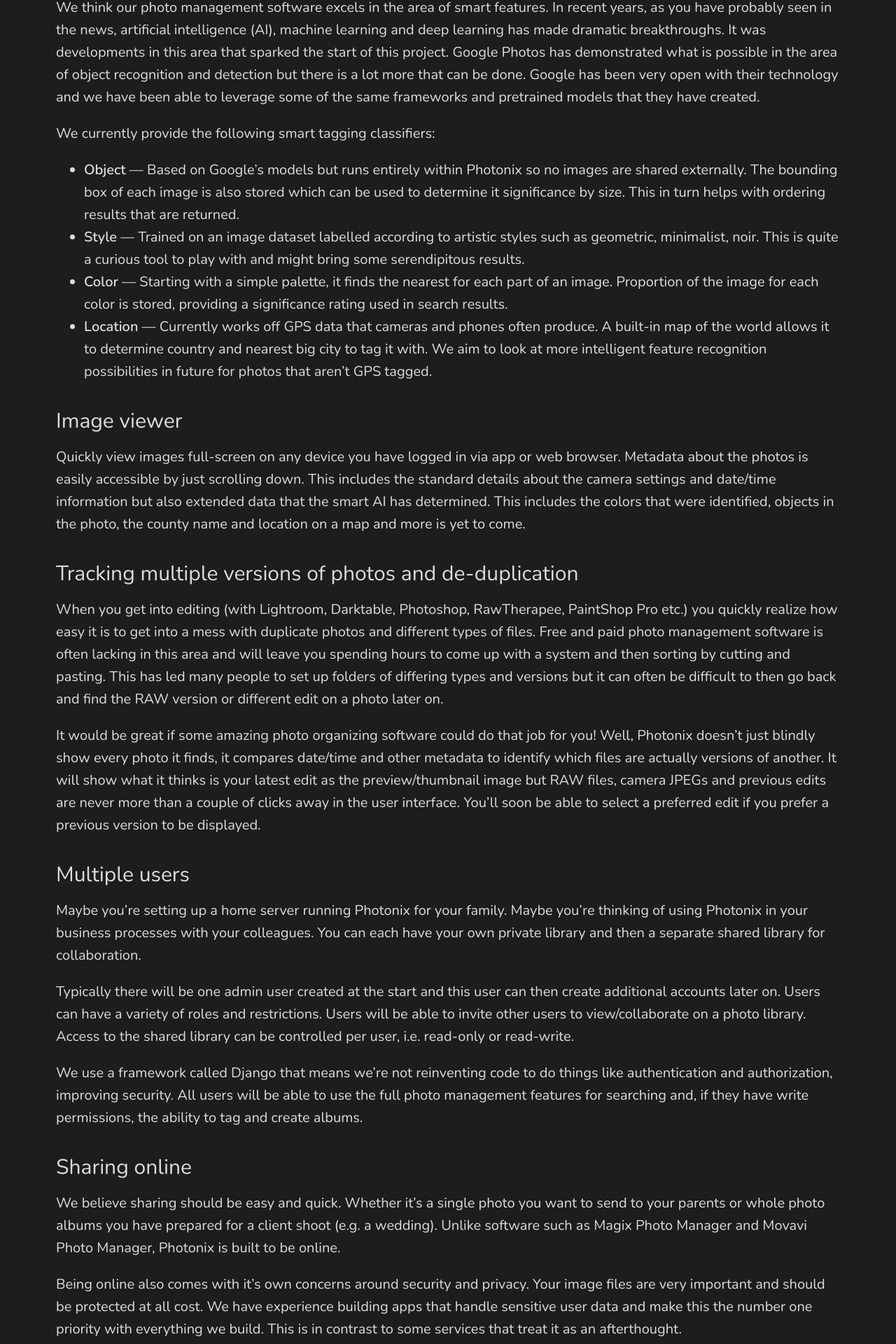
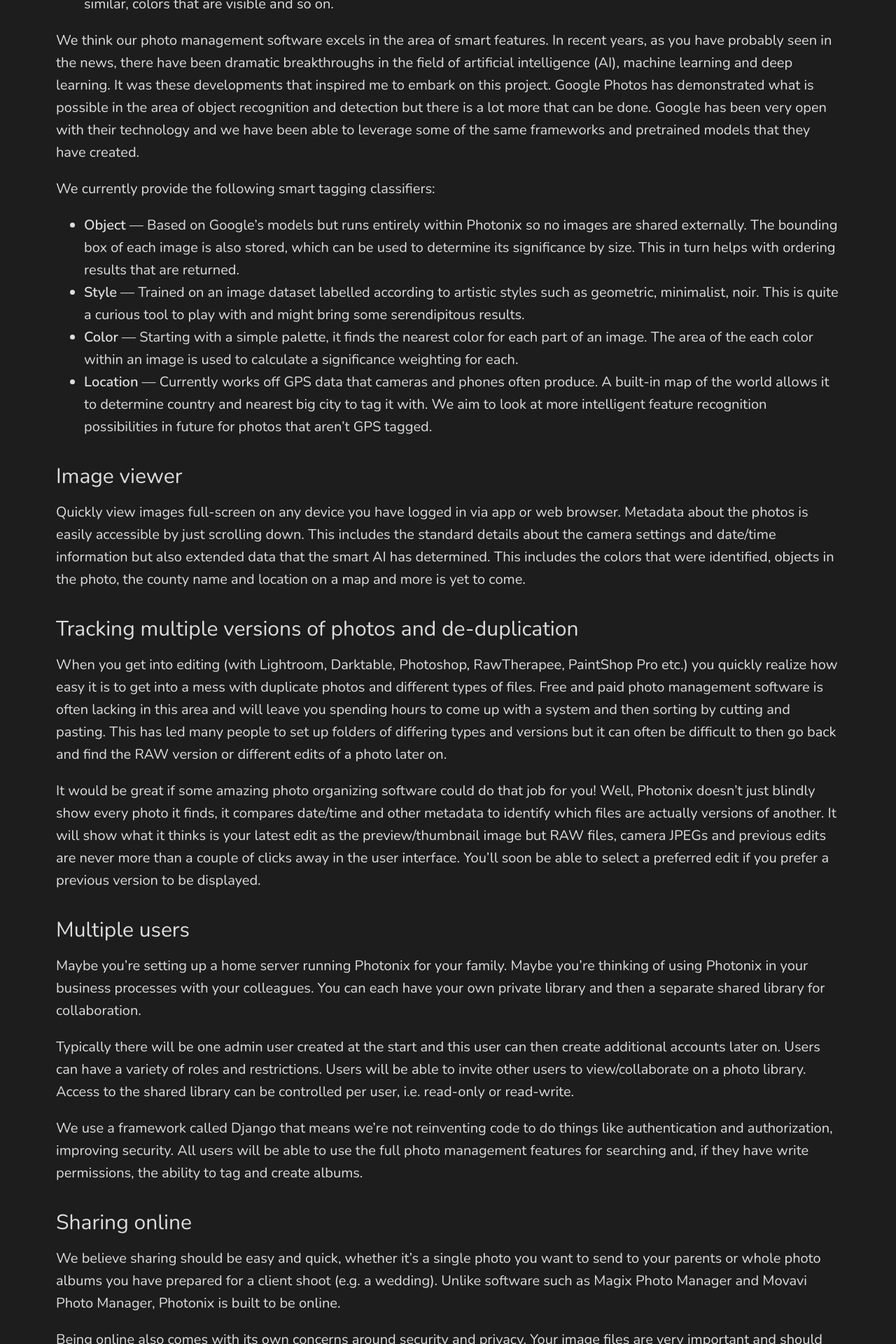
Before and after one commit to photonixapp/photonix-website, a Django app: page / in a window 1280 px wide. Shown: the part 3040-4960 px from the top of the page at 70% size. Run offline with Django 3.2, Linux system fonts and the light colour scheme; some libraries are stand-ins or nearby versions.

Commit message:
Homepage copy updates

```diff
--- a/project/settings.py
+++ b/project/settings.py
@@ -124,7 +124,7 @@
 
 LANGUAGE_CODE = 'en-gb'
 
-TIME_ZONE = 'UTC'
+TIME_ZONE = 'Europe/London'
 
 USE_I18N = True
 
--- a/static/css/style.css
+++ b/static/css/style.css
@@ -85,7 +85,7 @@
   margin: 0 auto;
 }
 header h2 {
-  font-size: 1.5rem;
+  font-size: 1.25rem;
   font-weight: 300;
   margin: 0 0 3rem;
   line-height: 1;
--- a/templates/index.html
+++ b/templates/index.html
@@ -7,7 +7,7 @@
     <h2>Photo Manager</h2>
     <div>
       <p>Photonix is a photo management application that solves a lot of problems. Once set up it will ingest all the photos in your collection and start building up an image database of everything you could want to search and filter by. It makes your entire collection available to you, whichever device you’re using — as long as you can get to a web browser.</p>
-      <p>We think Photonix could work well for you if you’re a keen photographer. It’s aim is to be invisible to your existing process (downloading photos from your camera, editing and saving) but to be there whenever and wherever you need to find a photo again. Smart filtering means you can get to the photo or album you need. Object recognition, location awareness, color analysis and a growing set of other algorithms can save you a lot of time.</p>
+      <p>We think Photonix could work well for you if you’re a keen photographer. Its aim is to be invisible to your existing process (downloading photos from your camera, editing and saving) but to be there whenever and wherever you need to find a photo again. Smart filtering means you can get to the photo or album you need. Object recognition, location awareness, color analysis and a growing set of other algorithms can save you a lot of time.</p>
     </div>
   </header>
 
@@ -19,7 +19,8 @@
   {% include 'snippets/mailinglist_signup.html' %}
 
   <section>
-    <p>Images are everywhere in our lives today but all too often these gems end up as just files and folders on a hard drive — never to be seen again. Professional photographers spend a lot of time on photo editing so it’s important that those photos (and associated RAW files) can be easily retrieved later on. Using a photo editor (such as Lightroom, Darktable or Photoshop) is time consuming so get more value from that. Photo editing software has evolved a lot over the years but often your photo management tool can feel stuck in the past. Maybe you let iCloud Photo Library, Google Photos or Picasa take charge of your daily snaps but find managing your professional SLR image files a much less slick affair. If you’re struggling to find software that will help with photo organizing then we think this could be the solution.</p>
+    <p>Images are everywhere in our lives today, but all too often these gems end up as just files and folders on a hard drive — never to be seen again. Professional photographers spend a lot of time on photo editing so it’s important that those photos (and associated RAW files) can be easily retrieved later on. Using a photo editor (such as Lightroom, Darktable or Photoshop) is time consuming so get more value from that. Photo editing software has evolved a lot over the years, but often your photo management tool can feel stuck in the past.</p>
+    <p>Maybe you let iCloud Photo Library, Google Photos or Picasa take charge of your daily snaps but find managing your professional SLR image files a much less slick affair. If you’re struggling to find software that will help with photo organizing, we think this could be the solution.</p>
     <img src="/static/images/pipeline.svg" class="pipeline" />
   </section>
 
@@ -27,19 +28,19 @@
     <h2>Features</h2>
 
     <h3>Image organizer</h3>
-    <p>To have an organized collection photos we believe photos should be tagged with as much useful information as possible. Tags are different from categories as a single photo can have many tags but could only be in a single category. This is why we think tagging is a lot better than trying to decide on a descriptive folder name to store it in. Having a database allows super fast filtering of photos by tags.</p>
+    <p>To have an organized collection of photos we believe each one should be tagged with as much useful information as possible. Tags are different from categories; a single photo can have many tags but could only be in a single category. This is why we think tagging is a lot better than trying to decide on a descriptive folder name to store it in. Having a database allows super fast filtering of photos by tags.</p>
     <p>There are several different sources for these tags:</p>
     <ul>
-      <li><strong>Metadata that the camera produces</strong> — aperture, shutter speed, GPS location, date and time are example of these.</li>
-      <li><strong>Features that the user provides because they anticipate searching for them later</strong> — this could be things like a family member’s name, a holiday that photos were taken on or objects that are in the photo.</li>
-      <li><strong>Smart features that a computer has learnt to identify</strong> — these could be objects that were detected, styles that are similar, colors that are visible and more.</li>
+      <li><strong>Metadata that the camera produces</strong> — aperture, shutter speed, GPS location, date and time are examples of these.</li>
+      <li><strong>Features that the user provides because they anticipate searching for them later</strong> — this could be things like a family member’s name, a holiday where photos were taken or objects in the photo.</li>
+      <li><strong>Smart features that a computer has learnt to identify</strong> — these could be objects that were detected, styles that are similar, colors that are visible and so on.</li>
     </ul>
-    <p>We think our photo management software excels in the area of smart features. In recent years, as you have probably seen in the news, artificial intelligence (AI), machine learning and deep learning has made dramatic breakthroughs. It was developments in this area that sparked the start of this project. Google Photos has demonstrated what is possible in the area of object recognition and detection but there is a lot more that can be done. Google has been very open with their technology and we have been able to leverage some of the same frameworks and pretrained models that they have created.</p>
+    <p>We think our photo management software excels in the area of smart features. In recent years, as you have probably seen in the news, there have been dramatic breakthroughs in the field of artificial intelligence (AI), machine learning and deep learning. It was these developments that inspired me to embark on this project. Google Photos has demonstrated what is possible in the area of object recognition and detection but there is a lot more that can be done. Google has been very open with their technology and we have been able to leverage some of the same frameworks and pretrained models that they have created.</p>
     <p>We currently provide the following smart tagging classifiers:</p>
     <ul>
-      <li><strong>Object</strong> — Based on Google’s models but runs entirely within Photonix so no images are shared externally. The bounding box of each image is also stored which can be used to determine it significance by size. This in turn helps with ordering results that are returned.</li>
+      <li><strong>Object</strong> — Based on Google’s models but runs entirely within Photonix so no images are shared externally. The bounding box of each image is also stored, which can be used to determine its significance by size. This in turn helps with ordering results that are returned.</li>
       <li><strong>Style</strong> — Trained on an image dataset labelled according to artistic styles such as geometric, minimalist, noir. This is quite a curious tool to play with and might bring some serendipitous results.</li>
-      <li><strong>Color</strong> — Starting with a simple palette, it finds the nearest for each part of an image. Proportion of the image for each color is stored, providing a significance rating used in search results.</li>
+      <li><strong>Color</strong> — Starting with a simple palette, it finds the nearest color for each part of an image. The area of the each color within an image is used to calculate a significance weighting for each.</li>
       <li><strong>Location</strong> — Currently works off GPS data that cameras and phones often produce. A built-in map of the world allows it to determine country and nearest big city to tag it with. We aim to look at more intelligent feature recognition possibilities in future for photos that aren’t GPS tagged.</li>
     </ul>
 
@@ -47,7 +48,7 @@
     <p>Quickly view images full-screen on any device you have logged in via app or web browser. Metadata about the photos is easily accessible by just scrolling down. This includes the standard details about the camera settings and date/time information but also extended data that the smart AI has determined. This includes the colors that were identified, objects in the photo, the county name and location on a map and more is yet to come.</p>
 
     <h3>Tracking multiple versions of photos and de-duplication</h3>
-    <p>When you get into editing (with Lightroom, Darktable, Photoshop, RawTherapee, PaintShop Pro etc.) you quickly realize how easy it is to get into a mess with duplicate photos and different types of files. Free and paid photo management software is often lacking in this area and will leave you spending hours to come up with a system and then sorting by cutting and pasting. This has led many people to set up folders of differing types and versions but it can often be difficult to then go back and find the RAW version or different edit on a photo later on.</p>
+    <p>When you get into editing (with Lightroom, Darktable, Photoshop, RawTherapee, PaintShop Pro etc.) you quickly realize how easy it is to get into a mess with duplicate photos and different types of files. Free and paid photo management software is often lacking in this area and will leave you spending hours to come up with a system and then sorting by cutting and pasting. This has led many people to set up folders of differing types and versions but it can often be difficult to then go back and find the RAW version or different edits of a photo later on.</p>
     <p>It would be great if some amazing photo organizing software could do that job for you! Well, Photonix doesn’t just blindly show every photo it finds, it compares date/time and other metadata to identify which files are actually versions of another. It will show what it thinks is your latest edit as the preview/thumbnail image but RAW files, camera JPEGs and previous edits are never more than a couple of clicks away in the user interface. You’ll soon be able to select a preferred edit if you prefer a previous version to be displayed.</p>
 
     <h3>Multiple users</h3>
@@ -56,13 +57,13 @@
     <p>We use a framework called Django that means we’re not reinventing code to do things like authentication and authorization, improving security. All users will be able to use the full photo management features for searching and, if they have write permissions, the ability to tag and create albums.</p>
 
     <h3>Sharing online</h3>
-    <p>We believe sharing should be easy and quick. Whether it’s a single photo you want to send to your parents or whole photo albums you have prepared for a client shoot (e.g. a wedding). Unlike software such as Magix Photo Manager and Movavi Photo Manager, Photonix is built to be online.</p>
-    <p>Being online also comes with it’s own concerns around security and privacy. Your image files are very important and should be protected at all cost. We have experience building apps that handle sensitive user data and make this the number one priority with everything we build. This is in contrast to some services that treat it as an afterthought.</p>
-    <p>We want to do this right and gain your trust, providing transparency about our procedures to security experts, developers and  technically-minded journalists. This is one of the reasons that Photonix is open source — we’re that confident in our code that we’re happy for anyone to take a look.</p>
+    <p>We believe sharing should be easy and quick, whether it’s a single photo you want to send to your parents or whole photo albums you have prepared for a client shoot (e.g. a wedding). Unlike software such as Magix Photo Manager and Movavi Photo Manager, Photonix is built to be online.</p>
+    <p>Being online also comes with its own concerns around security and privacy. Your image files are very important and should be protected at all cost. We have experience building apps which handle sensitive user data and we make this the number one priority with everything we build. This is in contrast to some services that treat it as an afterthought.</p>
+    <p>We want to do this right and gain your trust, providing transparency about our procedures to security experts, developers and  technically-minded journalists. This is one of the reasons that Photonix is open source — we’re so confident in our code that we’re happy for anyone to take a look.</p>
     <p>We hope you’ll understand how seriously we take this and will bear with us until the feature is fully ready. Please sign up to the mailing list to be updated when this is ready.</p>
 
     <h3>Presentations and slideshows</h3>
-    <p>It’s important to be able to show your images to people and guide them through your story and there are several scenarios where you may want to do this. Say you are at your home or the home of a family member, the living room TV is likely to be biggest and best screen to use — if only it was convenient. Perhaps you are discussing your photos with a client and want to quickly present to them. These are a couple of experiences that we believe should be better.</p>
+    <p>It’s important to be able to show your images to people and guide them through your story and there are several scenarios where you may want to do this. Say you are at your home or the home of a family member, the living room TV is likely to be the biggest and best screen to use — if only it was convenient. Perhaps you are discussing your photos with a client and want to quickly present to them. These are a couple of experiences that we believe should be better.</p>
     <p>The dual-screen scenario inspires a lot of creative ideas for us. Your phone could be controlling a TV via an app whilst still allowing you to search for the next photo. A client could be viewing a photo you just sent them in their web browser while you’re deciding on the next one to show.</p>
     <p>It could be a very fluid and engaging experience. It will take a while for us to connect all these different technologies into a seamless experience but hopefully you can see the benefit.</p>
 
@@ -81,24 +82,24 @@
     <h3>How would this photo organizer fit into my existing process?</h3>
     <p>Well, you can think of your photos as going through a pipeline. First you are going to be out and about with your digital camera actually taking the photos. After shooting you’ll typically download the files onto your computer and do your editing. It’s after this editing stage where the waters can get a bit murky and there is no obvious path to take. You’ll have some more files now and probably some more folders but where should they live for the long term?</p>
     <p>We’ve tried to make this photo organizing software adapt to you so you don’t have to change for it. Some users will have an external hard drive or two for their files because they either won’t fit on their computer’s hard drive or as a backup. Other more advanced users may have a home server on their network so that they can share files between computers in their home.</p>
-    <p>As long as Photonix know which folders new files (RAW and processed) will appear in, the photo organizer component will get to work, building it’s database. It can use the files directly if you are running on a single computer and need to save storage space or it can copy the files if running in a server/cloud scenario. Detected photos should show nearly instantly in Photonix’s user interface. The more advanced AI analysis will happen in the background (as it can take a bit of time) and then you’ll be able to use all the more advanced forms of search.</p>
+    <p>As long as Photonix knows which folders new files (RAW and processed) will appear in, the photo organizer component will get to work, building its database. It can use the files directly if you are running on a single computer and need to save storage space or it can copy the files if running in a server/cloud scenario. Detected photos should show nearly instantly in Photonix’s user interface. The more advanced AI analysis will happen in the background (as it can take a bit of time) and then you’ll be able to use all the more advanced forms of search.</p>
 
     <h3>Will Photonix work with my other software tools?</h3>
     <p>We understand that keen photographers have their go-to editing tools and may want to experiment with other pieces of software from time to time. For this reason, we don’t require you to install plugins to integrate with us. You just need to tell Photonix which folders on your computers you are going to export edits to and it will continually watch it for changes in the background. This works with local folders, network mounted filesystems and external hard drives.</p>
     <p>Because of this, it doesn’t matter whether you’re an Adobe Lightroom loyalist, a big Darktable fan, a Photoshop guru or prefer something else.</p>
 
     <h3>Can Photonix help with organizing the RAW files that I use for editing?</h3>
-    <p>Yes, absolutely. We’re glad you asked! Photonix is photo management software for professionals, and we know this is an area that isn’t catered for with most services like Google Photos, Flickr, 500px and desktop applications such as Picasa, DigiKam and Shotwell. When it starts to organize your photos, it doesn’t just look at the JPEGs but read all the main manufacturer’s RAW file formats (.CR2, .NEF, .DNG, .ARW, .RWL and more). If you have a RAW format that we can’t open then please let us know and we’ll try to support it. Don’t worry about the RAW files showing up as duplicates though — our de-duplication algorithm is usually smart enough to realise multiple files are actually the same photo — just a different "version". We aim to combine duplicate photos whether they’re JPEGs produced by the camera, RAW files or edits exported from Lightroom as TIFF.</p>
+    <p>Yes, absolutely. We’re glad you asked! Photonix is photo management software for professionals, and we know this is an area that isn’t catered for with most services like Google Photos, Flickr, 500px and desktop applications such as Picasa, DigiKam and Shotwell. When it starts to organize your photos, it doesn’t just look at the JPEGs but reads all the main manufacturer’s RAW file formats (.CR2, .NEF, .DNG, .ARW, .RWL and more). If you have a RAW format that we can’t open then please let us know and we’ll try to support it. Don’t worry about the RAW files showing up as duplicates though — our de-duplication algorithm is usually smart enough to realise multiple files are actually the same photo — just a different "version". We aim to combine duplicate photos whether they’re JPEGs produced by the camera, RAW files or edits exported from Lightroom as TIFF.</p>
 
     <h3>Can I treat Photonix as my backup solution?</h3>
     <p>Best practices often suggest you should have 3 different copies of your files on 2 different types of media. Photonix software can be used in a few different ways.</p>
-    <p>If you are only going to run it so that it’s image files are stored on the same hard drive as you usually use then it’s not offering any kind of backup.</p>
-    <p>If you are going to setup a home server and install Photonix on it in a way that copies files onto it’s hard drive whilst leaving the original versions on the original computer then that will give you one backup. This will save you when one of the hard drives fail but if they’re both in the same location then doesn’t offer anything in cases like flooding, fire and theft.</p>
-    <p>An upcoming feature will allow you to use cloud storage to store your pictures. This will provide you will safe storage in an off-site location and you you’ll be able to grow the size of your library without purchasing hard drives upfront.</p>
+    <p>If you are only going to run it so that it’s image files are stored on the same hard drive as you usually use, then it can’t offer any kind of backup.</p>
+    <p>If you are going to setup a home server and install Photonix on it in a way that copies files onto it’s hard drive whilst leaving the original versions on the original computer, then that will give you one backup. This will save you when one of the hard drives fail but if they’re both in the same location then it doesn’t offer anything in cases like flooding, fire and theft.</p>
+    <p>An upcoming feature will allow you to use cloud storage to store your pictures. This will provide you with safe storage in an off-site location and you you’ll be able to grow the size of your library without purchasing hard drives upfront.</p>
 
     <h3>Can I start using it right now?</h3>
-    <p>The installation process requires quite a bit of technical know-how currently but we are working on making it really simple. The source code is open source and other developers have been busily testing it out on their own images. By the time we reach our 1.0 release it will be ready for the general public to use. We’re building this free photo organizer in the open to produce the best solution through collaboration.</p>
-    <p>Please add your email address to the mailing list form at the bottom of this page and we’ll let you know when ready for the general public.</p>
+    <p>The installation process requires quite a bit of technical know-how currently, but we are working on making it really simple. The source code is open source and other developers have been busily testing it out on their own images. By the time we reach our 1.0 release it will be ready for the general public to use. We’re building this free photo organizer in the open to produce the best solution through collaboration.</p>
+    <p>Please add your email address to the mailing list form below and we’ll let you know when ready it is for the general public.</p>
   </section>
 
   {% include 'snippets/mailinglist_signup.html' %}
```
